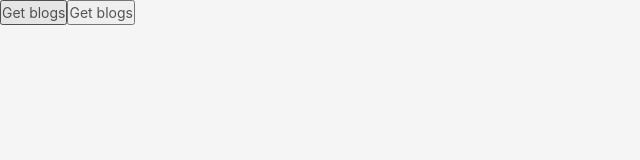
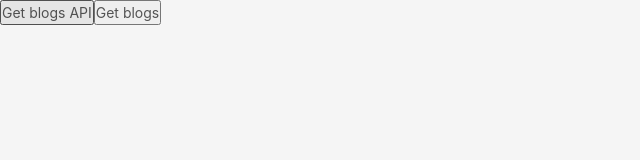
Before and after one commit to duylongpro99/wutapp_client, a Nuxt app: page / in a window 1280 px wide. Shown: the top 160 px of the page, without its empty margins (0-640 px from the left). Built offline with nearby package versions, Linux system fonts and the light colour scheme.

Commit message:
config axios

```diff
--- a/components/Logo.vue
+++ b/components/Logo.vue
@@ -1,6 +1,6 @@
 <template>
   <div>
-    <button @click="getAll()">Get blogs</button>
+    <button @click="getAll()">Get blogs API</button>
     <button @click="getBlogs">Get blogs</button>
   </div>
 </template>
--- a/nuxt.config.js
+++ b/nuxt.config.js
@@ -40,7 +40,7 @@ export default {
 
   // axios
   axios: {
-    prefix: 'api',
+    baseURL: 'http://localhost:2019/api',
     headers: {
       common: {
         "Accept": "application/json, text/plain, */*"
--- a/store/blogStore.js
+++ b/store/blogStore.js
@@ -10,6 +10,6 @@ export const mutations = {
         console.log('call getAll')
         const res = await this.$axios.$get('/blogs');
         console.log(res);
-        return res.json();
+        return res;
     }
 }
```
